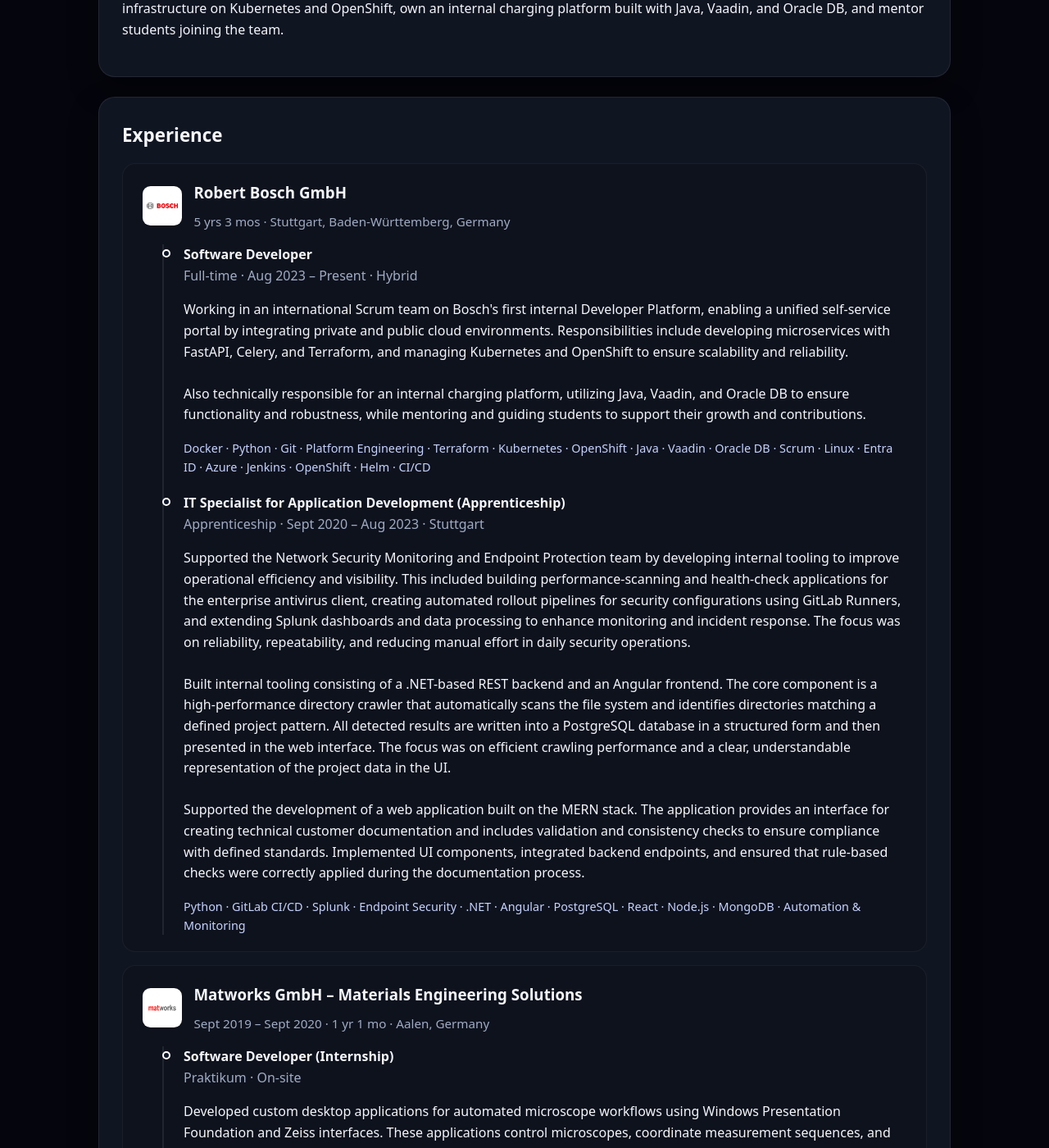
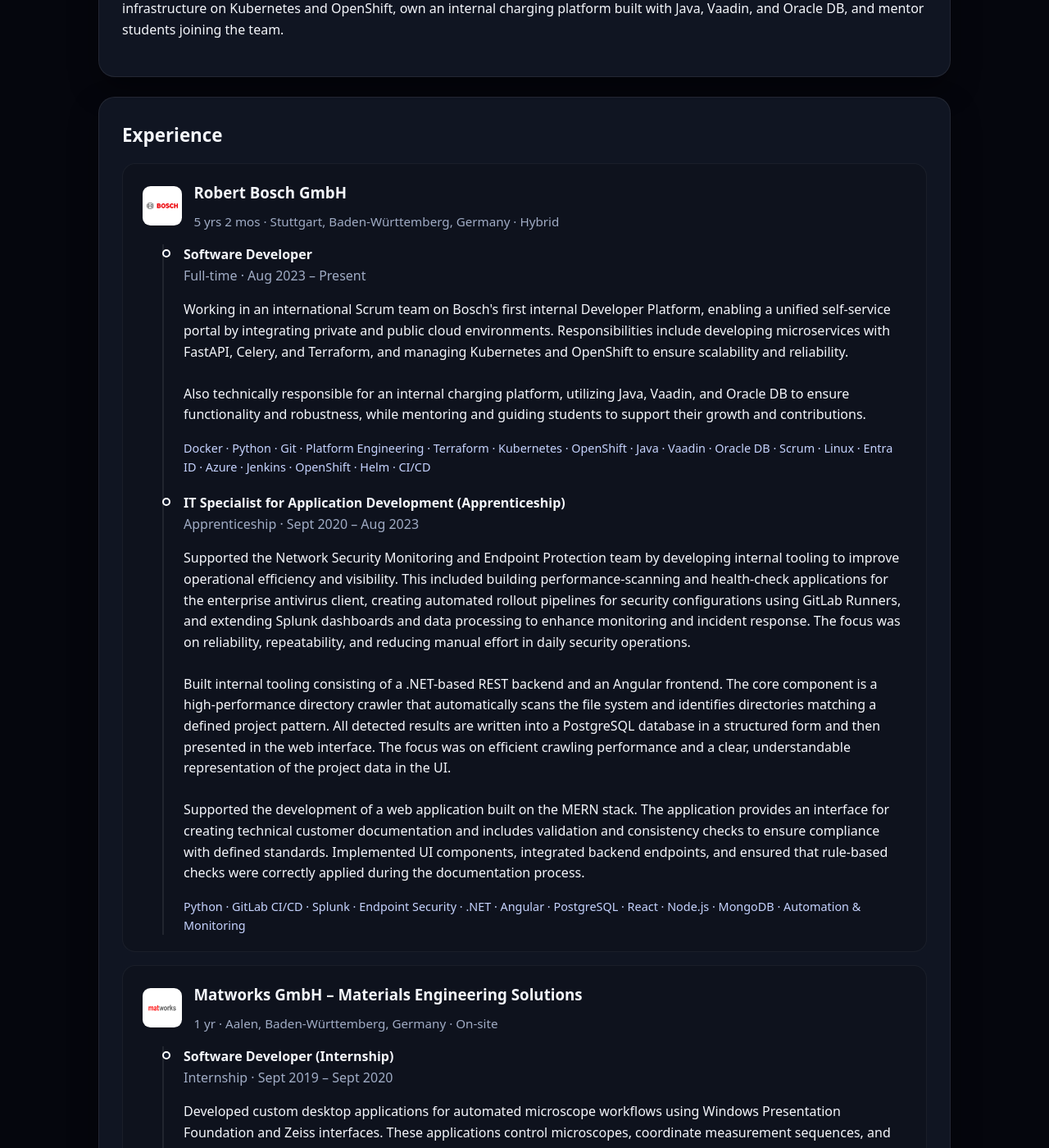
Before and after one commit to moessner/fabian.moessner.dev, a Jekyll site: the page built from index.html, in a window 1280 px wide and 1400 px high, scrolled down 634 px. Shown: the whole window at 82% size. Built offline with Jekyll 4.4.1, drawn with Linux system fonts in a browser that asks for light colours; part of the change alters nothing that is shown; some of the changed text lies outside the part shown.

```diff
--- a/_layouts/default.html
+++ b/_layouts/default.html
@@ -13,5 +13,6 @@
   </head>
   <body>
     {{ content }}
+    <script src="{{ '/assets/script.js' | relative_url }}" defer></script>
   </body>
 </html>
--- /dev/null
+++ b/assets/script.js
@@ -0,0 +1,118 @@
+'use strict';
+
+(function () {
+
+  function parseDate(value) {
+    if (!value) {
+      return null;
+    }
+    const trimmed = value.trim().toLowerCase();
+    if (!trimmed || trimmed === 'present' || trimmed === 'current') {
+      return null;
+    }
+    let normalized = trimmed;
+    if (/^\d{4}-\d{2}$/.test(trimmed)) {
+      normalized += '-01';
+    }
+    const parsed = new Date(normalized);
+    if (isNaN(parsed.getTime())) {
+      return null;
+    }
+    return parsed;
+  }
+
+  function computeDuration(startDate, endDate) {
+    if (!startDate || !endDate) {
+      return { years: 0, months: 0 };
+    }
+
+    const startYear = startDate.getFullYear();
+    const startMonth = startDate.getMonth();
+    const startDay = startDate.getDate();
+
+    const endYear = endDate.getFullYear();
+    const endMonth = endDate.getMonth();
+    const endDay = endDate.getDate();
+
+    let years = endYear - startYear;
+    let months = endMonth - startMonth;
+
+    if (endDay < startDay) {
+      months -= 1;
+    }
+    if (months < 0) {
+      years -= 1;
+      months += 12;
+    }
+    if (years < 0) {
+      years = 0;
+      months = 0;
+    }
+    return { years: years, months: months };
+  }
+
+  function formatDuration(duration) {
+    const parts = [];
+    if (duration.years > 0) {
+      parts.push(duration.years + ' yr' + (duration.years === 1 ? '' : 's'));
+    }
+    if (duration.months > 0) {
+      parts.push(duration.months + ' mo' + (duration.months === 1 ? '' : 's'));
+    }
+    if (!parts.length) {
+      parts.push('Less than 1 mo');
+    }
+    return parts.join(' ');
+  }
+
+  function updateTenureDurations(now) {
+    const nodes = document.querySelectorAll('.tenure-duration[data-tenure-start]');
+    nodes.forEach(function (node) {
+      const startAttr = node.dataset.tenureStart;
+      const endAttr = node.dataset.tenureEnd;
+      const startDate = parseDate(startAttr);
+      let endDate = parseDate(endAttr) || now;
+
+      if (!startDate) {
+        return;
+      }
+      if (endDate < startDate) {
+        endDate = startDate;
+      }
+
+      const duration = computeDuration(startDate, endDate);
+      const durationText = formatDuration(duration);
+      const previous = node.previousSibling;
+      const hasLeadingText = Boolean(previous && previous.textContent && previous.textContent.trim().length > 0);
+
+      if (hasLeadingText) {
+        node.textContent = ' · ' + durationText;
+      } else {
+        node.textContent = durationText + ' · ';
+      }
+
+      node.setAttribute('aria-label', 'Duration ' + durationText);
+    });
+  }
+
+  function updateCurrentYear(now) {
+    const node = document.querySelector('[data-current-year]');
+    if (!node) {
+      return;
+    }
+    node.textContent = String(now.getFullYear());
+    node.setAttribute('aria-label', 'Year ' + node.textContent);
+  }
+
+  if (document.readyState === 'loading') {
+    document.addEventListener('DOMContentLoaded', function () {
+      const now = new Date();
+      updateTenureDurations(now);
+      updateCurrentYear(now);
+    });
+  } else {
+    const now = new Date();
+    updateTenureDurations(now);
+    updateCurrentYear(now);
+  }
+})();
--- a/index.html
+++ b/index.html
@@ -32,7 +32,7 @@ description: Portfolio for Fabian Mößner, Software Developer in Stuttgart, Ger
       </div>
     </div>
     <div class="profile-links">
-  <a class="link-card" href="{{ site.linkedin_url }}" target="_blank" rel="noreferrer">
+      <a class="link-card" href="{{ site.linkedin_url }}" target="_blank" rel="noreferrer">
         <svg viewBox="0 0 24 24" aria-hidden="true">
           <path
             d="M4.98 3.5a2.5 2.5 0 1 1-.01 5.01 2.5 2.5 0 0 1 .01-5.01Zm-2.3 6.32h4.6V21H2.68V9.82Zm7.26 0h4.41v1.69h.06c.61-1.15 2.1-2.36 4.32-2.36 4.62 0 5.47 3.04 5.47 6.99V21h-4.6v-4.29c0-1.02-.02-2.33-1.42-2.33-1.43 0-1.65 1.11-1.65 2.26V21h-4.6V9.82Z"
@@ -40,7 +40,7 @@ description: Portfolio for Fabian Mößner, Software Developer in Stuttgart, Ger
         </svg>
         <span>LinkedIn</span>
       </a>
-  <a class="link-card" href="{{ site.github_url }}" target="_blank" rel="noreferrer">
+      <a class="link-card" href="{{ site.github_url }}" target="_blank" rel="noreferrer">
         <svg viewBox="0 0 24 24" aria-hidden="true">
           <path
             d="M12 .5C5.65.5.5 5.65.5 12c0 5.08 3.29 9.37 7.86 10.89.58.12.79-.25.79-.55 0-.27-.01-1.17-.02-2.12-3.2.7-3.88-1.37-3.88-1.37-.53-1.33-1.3-1.68-1.3-1.68-1.06-.73.08-.72.08-.72 1.18.08 1.81 1.21 1.81 1.21 1.04 1.78 2.72 1.27 3.38.97.1-.76.41-1.27.74-1.56-2.55-.29-5.23-1.28-5.23-5.72 0-1.26.45-2.29 1.2-3.1-.12-.29-.52-1.46.11-3.05 0 0 .98-.31 3.2 1.18a11.1 11.1 0 0 1 5.83 0c2.22-1.49 3.2-1.18 3.2-1.18.63 1.59.23 2.76.11 3.05.75.81 1.2 1.84 1.2 3.1 0 4.45-2.69 5.43-5.25 5.72.42.36.8 1.07.8 2.16 0 1.56-.01 2.82-.01 3.2 0 .3.21.67.8.55A10.52 10.52 0 0 0 23.5 12C23.5 5.65 18.35.5 12 .5Z"
@@ -51,6 +51,7 @@ description: Portfolio for Fabian Mößner, Software Developer in Stuttgart, Ger
     </div>
   </div>
 </header>
+
 <main class="content container">
   <section class="panel" id="summary" aria-labelledby="summary-title">
     <h2 id="summary-title">Summary</h2>
@@ -67,7 +68,10 @@ description: Portfolio for Fabian Mößner, Software Developer in Stuttgart, Ger
         <img src="{{ 'assets/bosch_logo.png' | relative_url }}" alt="Bosch logo">
         <div>
           <h3>Robert Bosch GmbH</h3>
-          <p class="tenure">5 yrs 3 mos · Stuttgart, Baden-Württemberg, Germany</p>
+          <p class="tenure">
+            <span class="tenure-duration" data-tenure-start="2020-09-01"></span>
+            Stuttgart, Baden-Württemberg, Germany · Hybrid
+          </p>
         </div>
       </div>
       <div class="role-list">
@@ -76,7 +80,7 @@ description: Portfolio for Fabian Mößner, Software Developer in Stuttgart, Ger
           <div>
             <div class="role-heading">
               <h4>Software Developer</h4>
-              <p class="meta">Full-time · Aug 2023 – Present · Hybrid</p>
+              <p class="meta">Full-time · Aug 2023 – Present</p>
             </div>
             <p>
               Working in an international Scrum team on Bosch's first internal Developer Platform, enabling a unified
@@ -99,7 +103,7 @@ description: Portfolio for Fabian Mößner, Software Developer in Stuttgart, Ger
           <div>
             <div class="role-heading">
               <h4>IT Specialist for Application Development (Apprenticeship)</h4>
-              <p class="meta">Apprenticeship · Sept 2020 – Aug 2023 · Stuttgart</p>
+              <p class="meta">Apprenticeship · Sept 2020 – Aug 2023</p>
             </div>
             <p>
               Supported the Network Security Monitoring and Endpoint Protection team by developing internal tooling to
@@ -133,7 +137,14 @@ description: Portfolio for Fabian Mößner, Software Developer in Stuttgart, Ger
         <img src="{{ 'assets/matworks_logo.png' | relative_url }}" alt="Matworks logo">
         <div>
           <h3>Matworks GmbH – Materials Engineering Solutions</h3>
-          <p class="tenure">Sept 2019 – Sept 2020 · 1 yr 1 mo · Aalen, Germany</p>
+          <p class="tenure">
+            <span
+              class="tenure-duration"
+              data-tenure-start="2019-09-01"
+              data-tenure-end="2020-09-01">
+            </span>
+            Aalen, Baden-Württemberg, Germany · On-site
+          </p>
         </div>
       </div>
       <div class="role-list">
@@ -142,7 +153,7 @@ description: Portfolio for Fabian Mößner, Software Developer in Stuttgart, Ger
           <div>
             <div class="role-heading">
               <h4>Software Developer (Internship)</h4>
-              <p class="meta">Praktikum · On-site</p>
+              <p class="meta">Internship · Sept 2019 – Sept 2020</p>
             </div>
             <p>
               Developed custom desktop applications for automated microscope workflows using Windows Presentation
@@ -215,8 +226,9 @@ description: Portfolio for Fabian Mößner, Software Developer in Stuttgart, Ger
     </article>
   </section>
 </main>
+
 <footer class="site-footer">
   <div class="container">
-    <p>© 2025 Fabian Mößner. All rights reserved.</p>
+    <p>© <span data-current-year></span> Fabian Mößner. All rights reserved.</p>
   </div>
 </footer>
```
